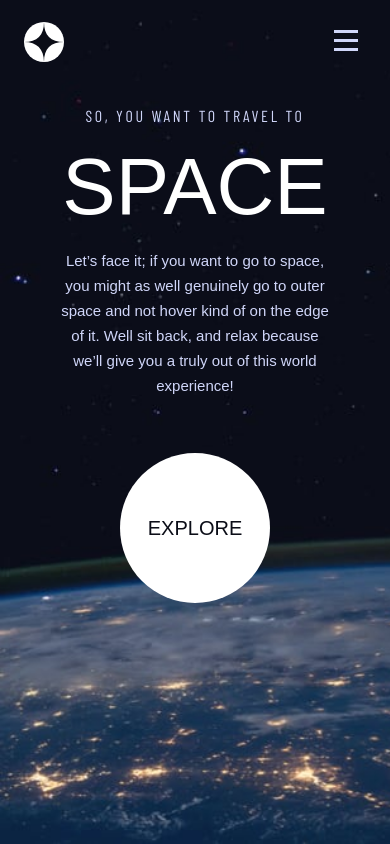
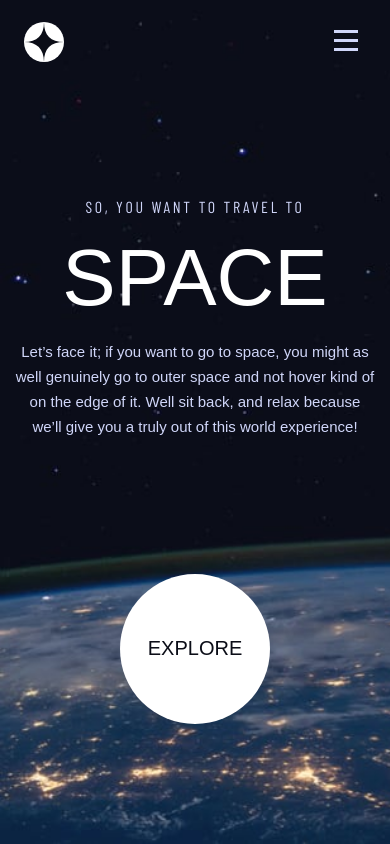
Before and after one commit to shay122990/space-tourism-website, a React (Vite) app: page / in a window 390 px wide. Built offline with nearby package versions, Linux system fonts and the light colour scheme; a web font is replaced by a local one.

Commit message:
home page  mobile config styling

```diff
--- a/src/routes/home/Home.css
+++ b/src/routes/home/Home.css
@@ -4,20 +4,22 @@
     background-repeat: no-repeat;
     width: 100%;
     height: 100vh;
-    overflow: hidden;
+    display: flex;
+    justify-content: center;
+    align-items: center;
 }
 .space-info-container{
+    width: 100%;
     display: flex;
     justify-content: space-around;
     align-items: center;
     flex-direction: row;
-    padding: 25rem 12%;
+    padding: 200px 0 0 0;
 }
 .main-info{
     display: flex;
     flex-direction: column;
     text-align: left;
-    width: 80%;
 }
 .intro{
     text-transform: uppercase;
@@ -102,8 +104,8 @@
     }
     .space-info-container{
         flex-direction: column;
-        gap: 40px;
-        padding-top: 90px;
+        gap:120px;
+        padding-top: 60px;
     }
     .main-info{
         flex-direction: column;
```
